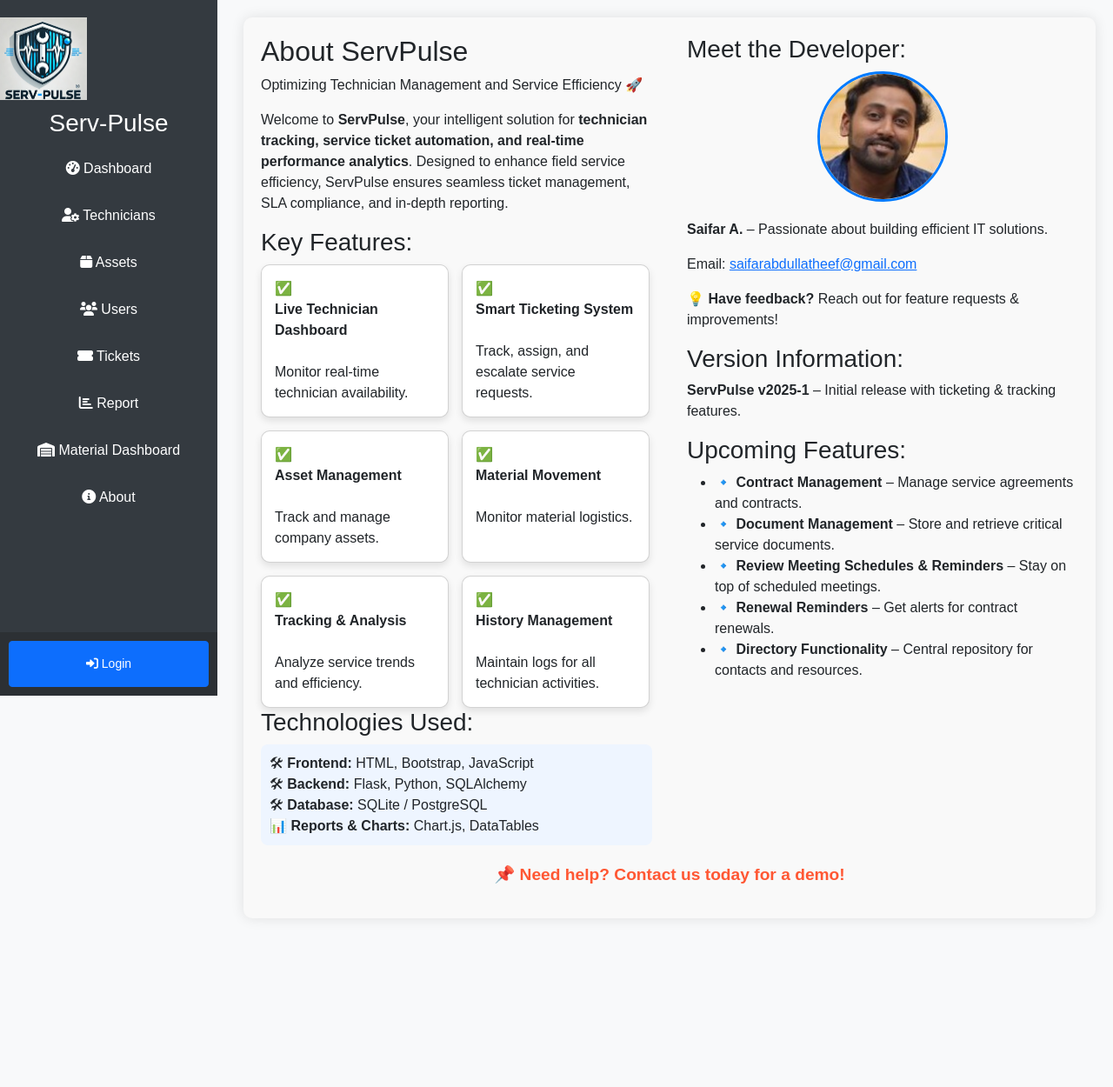
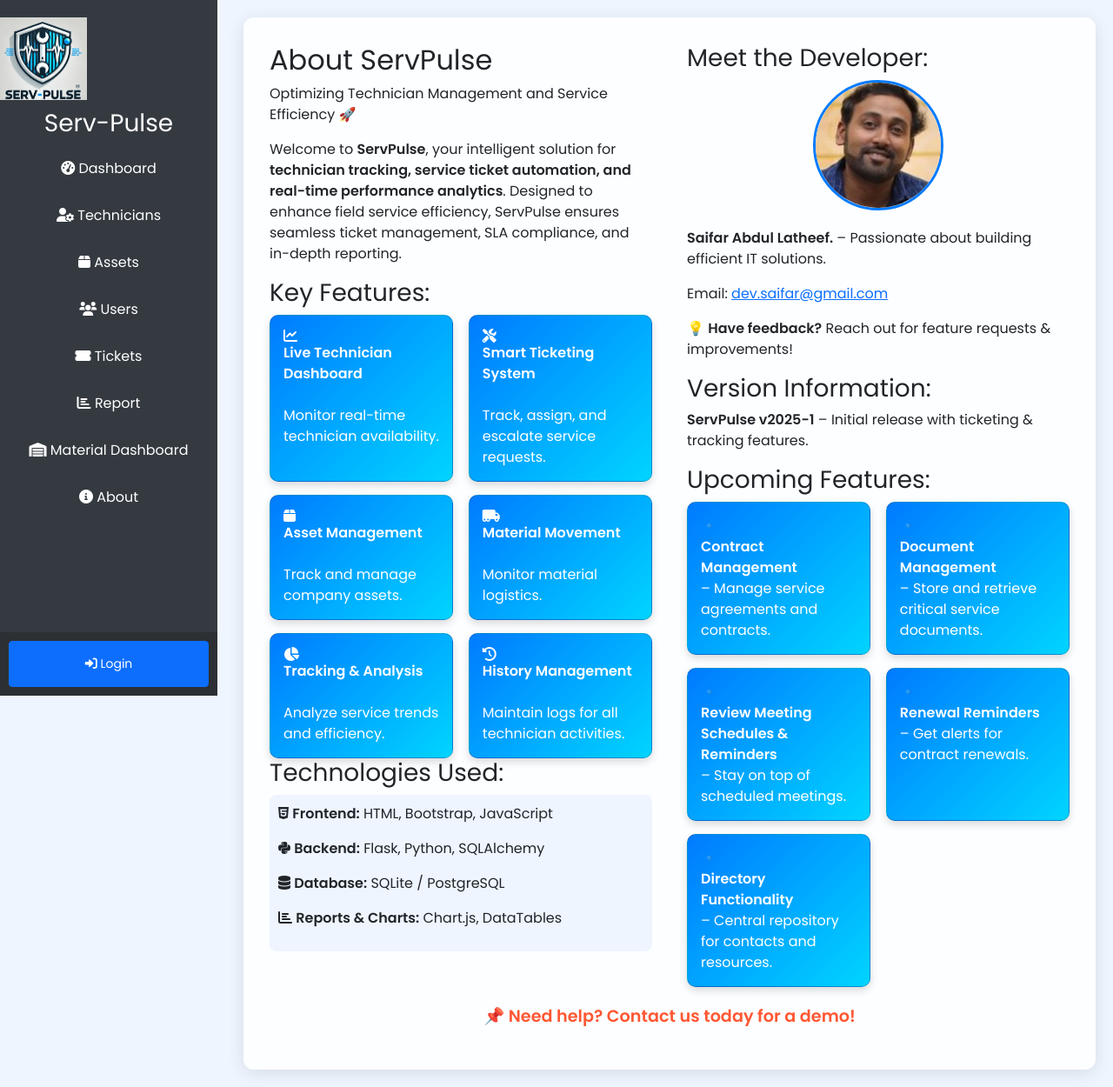
Before and after one commit to dev-saifar/servicepulse, a Flask app: page /about/about in a window 1280 px wide. Shown: the whole page at 87% size. Before the commit the page ends 1016 px from the top, so only its background shows below. Run offline with Flask 3, Linux system fonts and the light colour scheme; parts of the project's set-up code (start-up, migrations or seed data) failed here and were passed over.

Commit message:
Updated about.html with watermark and improved layout

```diff
--- a/app/models.py
+++ b/app/models.py
@@ -66,6 +66,10 @@ class Assets(db.Model):
     contract = db.Column(db.String(100), nullable=True)
     asset_Description = db.Column(db.Text, nullable=True)
     contract_expiry_date = db.Column(db.String(100), nullable=True)
+    last_pm_date= db.Column(db.String(100), nullable=True)
+    pm_freq = db.Column(db.String(100), nullable=True)
+    install_date = db.Column(db.String(100), nullable=True)
+
 
 
 
--- a/app/templates/about/about.html
+++ b/app/templates/about/about.html
@@ -11,20 +11,20 @@
 
             <h3>Key Features:</h3>
             <div class="feature-cards">
-                <div class="card">✅ <strong>Live Technician Dashboard</strong><br> Monitor real-time technician availability.</div>
-                <div class="card">✅ <strong>Smart Ticketing System</strong><br> Track, assign, and escalate service requests.</div>
-                <div class="card">✅ <strong>Asset Management</strong><br> Track and manage company assets.</div>
-                <div class="card">✅ <strong>Material Movement</strong><br> Monitor material logistics.</div>
-                <div class="card">✅ <strong>Tracking & Analysis</strong><br> Analyze service trends and efficiency.</div>
-                <div class="card">✅ <strong>History Management</strong><br> Maintain logs for all technician activities.</div>
+                <div class="card"><i class="fas fa-chart-line"></i> <strong>Live Technician Dashboard</strong><br> Monitor real-time technician availability.</div>
+                <div class="card"><i class="fas fa-tools"></i> <strong>Smart Ticketing System</strong><br> Track, assign, and escalate service requests.</div>
+                <div class="card"><i class="fas fa-box"></i> <strong>Asset Management</strong><br> Track and manage company assets.</div>
+                <div class="card"><i class="fas fa-truck-moving"></i> <strong>Material Movement</strong><br> Monitor material logistics.</div>
+                <div class="card"><i class="fas fa-chart-pie"></i> <strong>Tracking & Analysis</strong><br> Analyze service trends and efficiency.</div>
+                <div class="card"><i class="fas fa-history"></i> <strong>History Management</strong><br> Maintain logs for all technician activities.</div>
             </div>
 
             <h3>Technologies Used:</h3>
             <div class="tech-list">
-                🛠 <strong>Frontend:</strong> HTML, Bootstrap, JavaScript<br>
-                🛠 <strong>Backend:</strong> Flask, Python, SQLAlchemy<br>
-                🛠 <strong>Database:</strong> SQLite / PostgreSQL<br>
-                📊 <strong>Reports & Charts:</strong> Chart.js, DataTables
+                <p><i class="fab fa-html5"></i> <strong>Frontend:</strong> HTML, Bootstrap, JavaScript</p>
+                <p><i class="fab fa-python"></i> <strong>Backend:</strong> Flask, Python, SQLAlchemy</p>
+                <p><i class="fas fa-database"></i> <strong>Database:</strong> SQLite / PostgreSQL</p>
+                <p><i class="fas fa-chart-bar"></i> <strong>Reports & Charts:</strong> Chart.js, DataTables</p>
             </div>
         </div>
 
@@ -34,21 +34,21 @@
             <div class="developer-photo">
                 <img src="{{ url_for('static', filename='developer.jpg') }}" alt="Developer Photo" class="oval-photo">
             </div>
-            <p><strong>Saifar A.</strong> – Passionate about building efficient IT solutions.</p>
-            <p>Email: <a href="mailto:saifarabdullatheef@gmail.com">saifarabdullatheef@gmail.com</a></p>
+            <p><strong>Saifar Abdul Latheef.</strong> – Passionate about building efficient IT solutions.</p>
+            <p>Email: <a href="mailto:dev.saifar@gmail.com">dev.saifar@gmail.com</a></p>
             <p>💡 <strong>Have feedback?</strong> Reach out for feature requests & improvements!</p>
 
             <h3>Version Information:</h3>
             <p><strong>ServPulse v2025-1</strong> – Initial release with ticketing & tracking features.</p>
 
             <h3>Upcoming Features:</h3>
-            <ul>
-                <li>🔹 <strong>Contract Management</strong> – Manage service agreements and contracts.</li>
-                <li>🔹 <strong>Document Management</strong> – Store and retrieve critical service documents.</li>
-                <li>🔹 <strong>Review Meeting Schedules & Reminders</strong> – Stay on top of scheduled meetings.</li>
-                <li>🔹 <strong>Renewal Reminders</strong> – Get alerts for contract renewals.</li>
-                <li>🔹 <strong>Directory Functionality</strong> – Central repository for contacts and resources.</li>
-            </ul>
+            <div class="feature-cards">
+                <div class="card">🔹 <strong>Contract Management</strong> – Manage service agreements and contracts.</div>
+                <div class="card">🔹 <strong>Document Management</strong> – Store and retrieve critical service documents.</div>
+                <div class="card">🔹 <strong>Review Meeting Schedules & Reminders</strong> – Stay on top of scheduled meetings.</div>
+                <div class="card">🔹 <strong>Renewal Reminders</strong> – Get alerts for contract renewals.</div>
+                <div class="card">🔹 <strong>Directory Functionality</strong> – Central repository for contacts and resources.</div>
+            </div>
         </div>
     </div>
 
@@ -59,14 +59,25 @@
 </div>
 
 <style>
+    @import url('https://fonts.googleapis.com/css2?family=Poppins:wght@300;400;600&display=swap');
+
+    body {
+        font-family: 'Poppins', sans-serif;
+        background-color: #eef5ff;
+        background-image: url("{{ url_for('static', filename='images/logo1.png') }}");
+        background-size: 300px;
+        background-position: center;
+        background-repeat: no-repeat;
+        opacity: 100;
+    }
+
     .container {
         max-width: 1200px;
         margin: auto;
-        background: #f9f9f9;
-        padding: 20px;
-        border-radius: 10px;
-        box-shadow: 0px 0px 15px rgba(0, 0, 0, 0.1);
-        font-family: 'Arial', sans-serif;
+        background: rgba(255, 255, 255, 0.9);
+        padding: 30px;
+        border-radius: 12px;
+        box-shadow: 0px 4px 20px rgba(0, 0, 0, 0.1);
     }
 
     .split-screen {
@@ -83,15 +94,22 @@
         display: flex;
         flex-wrap: wrap;
         gap: 15px;
+        justify-content: space-between;
     }
 
     .card {
-        background: white;
+        background: linear-gradient(135deg, #007BFF, #00D4FF);
+        color: white;
         padding: 15px;
         border-radius: 10px;
-        box-shadow: 0px 4px 8px rgba(0, 0, 0, 0.1);
+        box-shadow: 0px 4px 10px rgba(0, 0, 0, 0.15);
         font-size: 1em;
         width: 48%;
+        transition: transform 0.3s ease-in-out;
+    }
+
+    .card:hover {
+        transform: scale(1.05);
     }
 
     .tech-list {
```
Also changed, not shown: instance/assets.csv.
